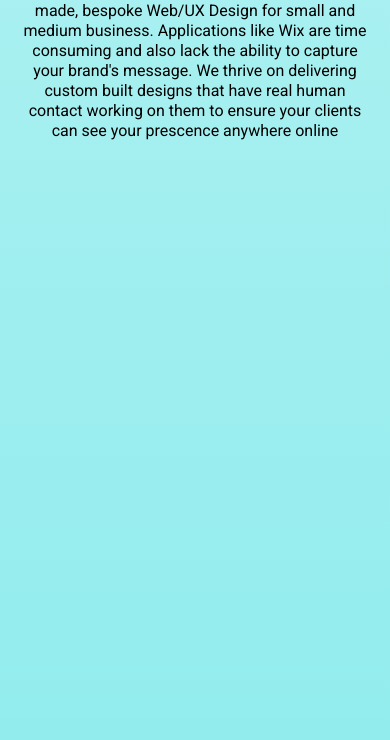
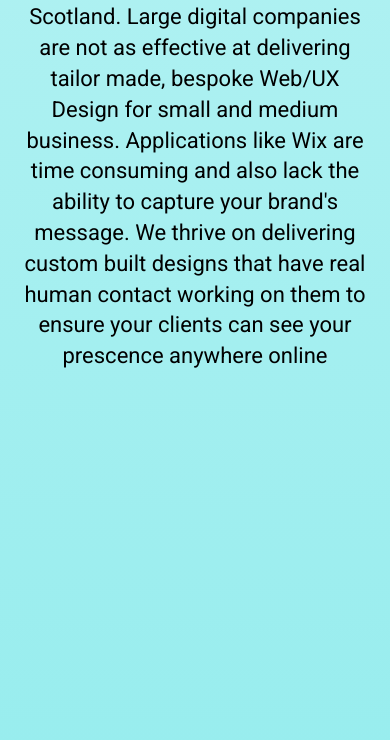
Before and after one commit to PocketInfinity/core, a plain HTML site: page index.html in a window 390 px wide. Shown: the part 2927-3667 px from the top of the page. Drawn offline with nearby package versions, Linux system fonts and the light colour scheme; a web font is replaced by a local one.

Commit message:
font resize

```diff
--- a/style.css
+++ b/style.css
@@ -766,8 +766,10 @@ font-size: 10px;
 
 
 .why-us-body-mobile > p{
-  line-height: 20px;
+  font-size: 22px;
+
   margin-top: 40px;
+
   text-align: center;
 }
 
```
